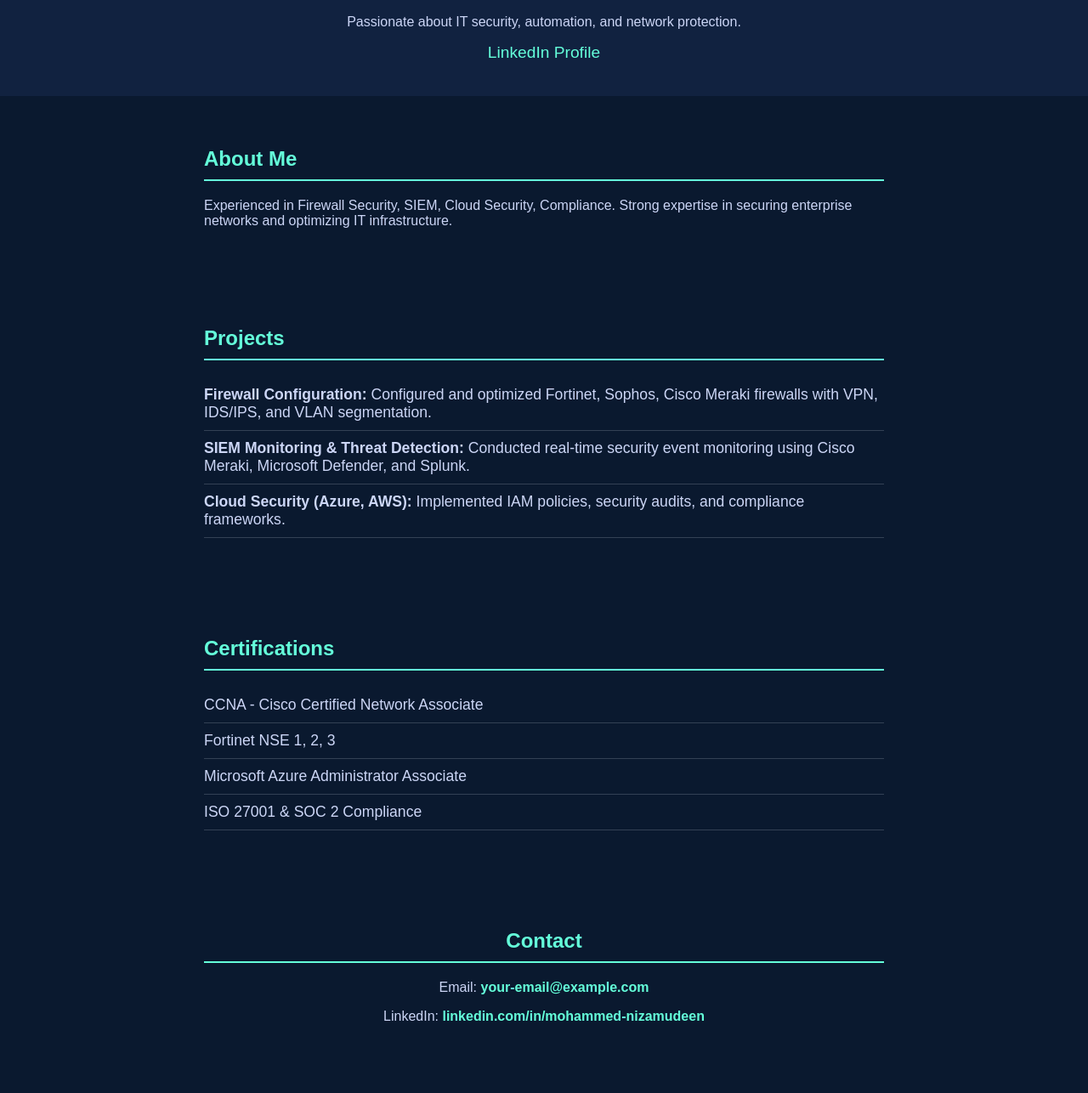
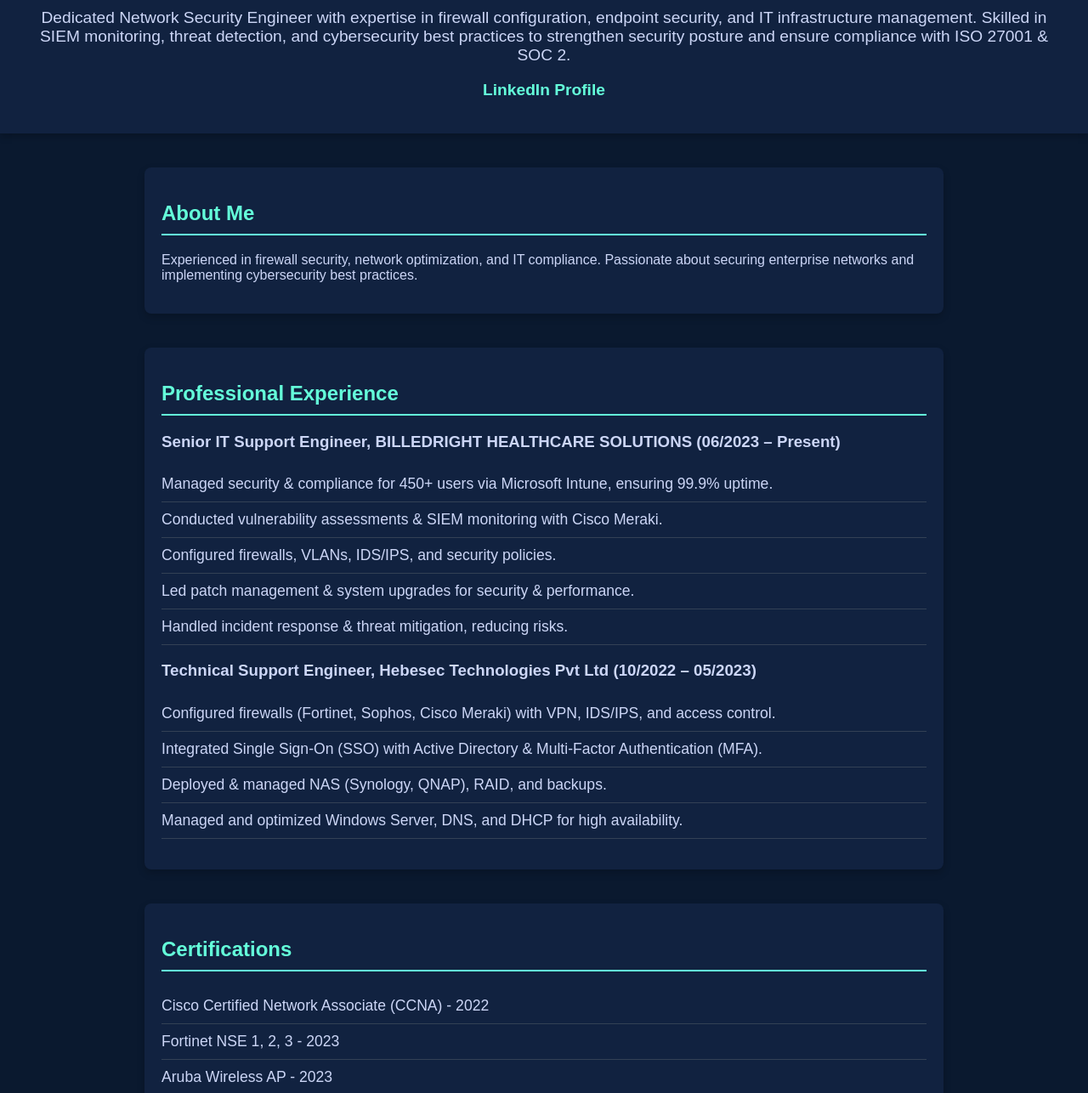
Before and after one commit to MohammedNizamudeen18/Portfolio, a plain HTML site: page index.html in a window 1280 px wide. Shown: the part 182-1468 px from the top of the page at 85% size. Before the commit the page ends 1443 px from the top, so only its background shows below. Drawn offline with Linux system fonts and the light colour scheme.

Commit message:
Add files via upload

```diff
--- a/index.html
+++ b/index.html
@@ -9,38 +9,63 @@
 <body>
     <header>
         <h1>Mohammed Nizamudeen</h1>
-        <h2>Network Security Engineer | Cybersecurity Specialist</h2>
-        <p>Passionate about IT security, automation, and network protection.</p>
+        <h2>Network Security Engineer</h2>
+        <p>Dedicated Network Security Engineer with expertise in firewall configuration, endpoint security, and IT infrastructure management. Skilled in SIEM monitoring, threat detection, and cybersecurity best practices to strengthen security posture and ensure compliance with ISO 27001 & SOC 2.</p>
         <a href="https://in.linkedin.com/in/mohammed-nizamudeen" target="_blank">LinkedIn Profile</a>
     </header>
 
     <section id="about">
         <h2>About Me</h2>
-        <p>Experienced in Firewall Security, SIEM, Cloud Security, Compliance. Strong expertise in securing enterprise networks and optimizing IT infrastructure.</p>
+        <p>Experienced in firewall security, network optimization, and IT compliance. Passionate about securing enterprise networks and implementing cybersecurity best practices.</p>
     </section>
 
-    <section id="projects">
-        <h2>Projects</h2>
+    <section id="experience">
+        <h2>Professional Experience</h2>
+        <h3>Senior IT Support Engineer, BILLEDRIGHT HEALTHCARE SOLUTIONS (06/2023 – Present)</h3>
         <ul>
-            <li><strong>Firewall Configuration:</strong> Configured and optimized Fortinet, Sophos, Cisco Meraki firewalls with VPN, IDS/IPS, and VLAN segmentation.</li>
-            <li><strong>SIEM Monitoring & Threat Detection:</strong> Conducted real-time security event monitoring using Cisco Meraki, Microsoft Defender, and Splunk.</li>
-            <li><strong>Cloud Security (Azure, AWS):</strong> Implemented IAM policies, security audits, and compliance frameworks.</li>
+            <li>Managed security & compliance for 450+ users via Microsoft Intune, ensuring 99.9% uptime.</li>
+            <li>Conducted vulnerability assessments & SIEM monitoring with Cisco Meraki.</li>
+            <li>Configured firewalls, VLANs, IDS/IPS, and security policies.</li>
+            <li>Led patch management & system upgrades for security & performance.</li>
+            <li>Handled incident response & threat mitigation, reducing risks.</li>
+        </ul>
+
+        <h3>Technical Support Engineer, Hebesec Technologies Pvt Ltd (10/2022 – 05/2023)</h3>
+        <ul>
+            <li>Configured firewalls (Fortinet, Sophos, Cisco Meraki) with VPN, IDS/IPS, and access control.</li>
+            <li>Integrated Single Sign-On (SSO) with Active Directory & Multi-Factor Authentication (MFA).</li>
+            <li>Deployed & managed NAS (Synology, QNAP), RAID, and backups.</li>
+            <li>Managed and optimized Windows Server, DNS, and DHCP for high availability.</li>
         </ul>
     </section>
 
     <section id="certifications">
         <h2>Certifications</h2>
         <ul>
-            <li>CCNA - Cisco Certified Network Associate</li>
-            <li>Fortinet NSE 1, 2, 3</li>
-            <li>Microsoft Azure Administrator Associate</li>
-            <li>ISO 27001 & SOC 2 Compliance</li>
+            <li>Cisco Certified Network Associate (CCNA) - 2022</li>
+            <li>Fortinet NSE 1, 2, 3 - 2023</li>
+            <li>Aruba Wireless AP - 2023</li>
+            <li>Sophos Firewall Engineer - 2023</li>
+            <li>Acronis Backup - 2023</li>
+            <li>Veeam Backup - 2023</li>
+        </ul>
+    </section>
+
+    <section id="skills">
+        <h2>Skills</h2>
+        <ul>
+            <li>Firewall Configuration & Management – Cisco, Fortinet, Sophos, Cisco Meraki</li>
+            <li>SIEM & Log Monitoring – Graylog, Microsoft Defender, Cisco Meraki</li>
+            <li>Windows Server Administration – 2016, 2019, 2022</li>
+            <li>Cloud Security – Microsoft Azure, Hyper-V, VMware</li>
+            <li>Automation & Scripting – PowerShell, FTP file transfers</li>
+            <li>IT Compliance & Audit – ISO 27001, SOC 2</li>
         </ul>
     </section>
 
     <section id="contact">
         <h2>Contact</h2>
-        <p>Email: <a href="mailto:your-email@example.com">your-email@example.com</a></p>
+        <p>Email: <a href="mailto:mohammed.nizamudeen18@gmail.com">mohammed.nizamudeen18@gmail.com</a></p>
         <p>LinkedIn: <a href="https://in.linkedin.com/in/mohammed-nizamudeen" target="_blank">linkedin.com/in/mohammed-nizamudeen</a></p>
     </section>
 </body>
--- a/styles.css
+++ b/styles.css
@@ -1,6 +1,6 @@
 /* === Global Styles === */
 body {
-    font-family: Arial, sans-serif;
+    font-family: 'Arial', sans-serif;
     background-color: #0a192f;
     color: #ccd6f6;
     margin: 0;
@@ -12,11 +12,13 @@ header {
     text-align: center;
     padding: 40px;
     background-color: #112240;
+    box-shadow: 0 4px 8px rgba(0, 0, 0, 0.2);
 }
 
 header h1 {
     font-size: 2.5rem;
     color: #64ffda;
+    margin-bottom: 10px;
 }
 
 header h2 {
@@ -24,10 +26,16 @@ header h2 {
     color: #8892b0;
 }
 
+header p {
+    font-size: 1.2rem;
+    color: #ccd6f6;
+}
+
 header a {
     color: #64ffda;
     text-decoration: none;
     font-size: 1.2rem;
+    font-weight: bold;
 }
 
 header a:hover {
@@ -36,9 +44,12 @@ header a:hover {
 
 /* === Section Styling === */
 section {
-    max-width: 800px;
-    margin: auto;
-    padding: 40px;
+    max-width: 900px;
+    margin: 40px auto;
+    padding: 20px;
+    background: #112240;
+    border-radius: 8px;
+    box-shadow: 0 4px 10px rgba(0, 0, 0, 0.2);
 }
 
 h2 {
```
